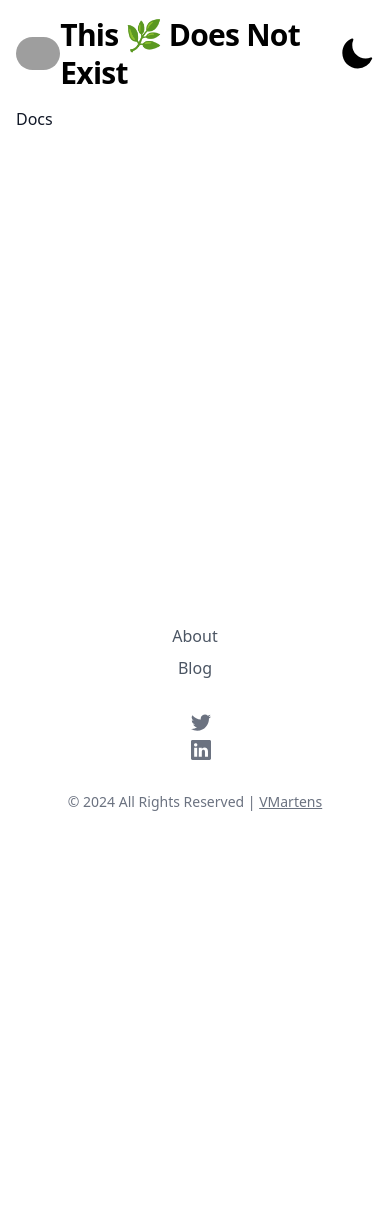
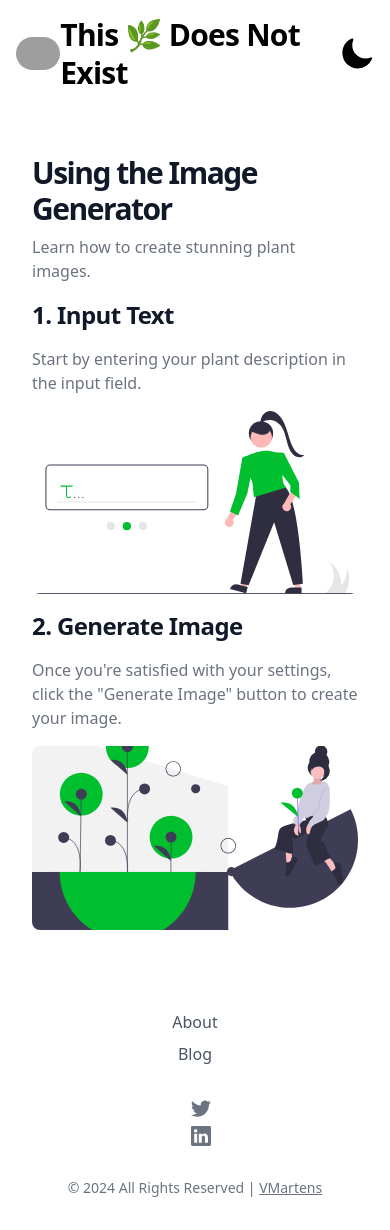
Before and after one commit to Neonize/ThisPlantDoesNotExist, a Next.js app: page /docs in a window 390 px wide. Before the commit the page ends 844 px from the top, so only its background shows below. Built offline with nearby package versions, Linux system fonts and the light colour scheme; grey boxes are pictures that could not be loaded.

Commit message:
write docs page basic form

```diff
--- a/app/docs/page.tsx
+++ b/app/docs/page.tsx
@@ -1,3 +1,55 @@
 export default function DocsPage() {
-  return <div>Docs</div>;
+  return (
+    <div className="w-full py-12 space-y-6 md:py-24">
+      <div className="container space-y-4 px-4 md:px-6">
+        <div className="space-y-2">
+          <h1 className="text-3xl font-bold tracking-tighter sm:text-4xl">Using the Image Generator</h1>
+          <p className="text-gray-500 md:text-xl/relaxed lg:text-base/relaxed xl:text-xl/relaxed dark:text-gray-400">
+            Learn how to create stunning plant images.
+          </p>
+        </div>
+        <div className="flex flex-col gap-4">
+          <div className="space-y-4">
+            <h2 className="text-2xl font-bold tracking-tight">1. Input Text</h2>
+            <p className="text-gray-500 md:text-xl/relaxed xl:text-base/relaxed dark:text-gray-400">
+              Start by entering your plant description in the input field.
+            </p>
+            <img
+              alt="Input Text"
+              className="mx-auto rounded-lg overflow-hidden object-cover object-center aspect-video sm:w-full md:order-last"
+              height="304"
+              src="images/undraw_text_field_htlv.svg"
+              width="540"
+            />
+          </div>
+          {/* <div className="space-y-4">
+            <h2 className="text-2xl font-bold tracking-tight">2. Select Styles</h2>
+            <p className="text-gray-500 md:text-xl/relaxed xl:text-base/relaxed dark:text-gray-400">
+              Choose from various styles, including different fonts, weights, and decorations to customize your text.
+            </p>
+          </div>
+          <img
+            alt="Select Styles"
+            className="mx-auto rounded-lg overflow-hidden object-cover object-center aspect-video sm:w-full"
+            height="304"
+            src="/placeholder.svg"
+            width="540"
+          /> */}
+          <div className="space-y-4">
+            <h2 className="text-2xl font-bold tracking-tight">2. Generate Image</h2>
+            <p className="text-gray-500 md:text-xl/relaxed xl:text-base/relaxed dark:text-gray-400">
+              Once you're satisfied with your settings, click the "Generate Image" button to create your image.
+            </p>
+            <img
+              alt="Generate Image"
+              className="mx-auto rounded-lg overflow-hidden object-cover object-center aspect-video sm:w-full"
+              height="304"
+              src="images/undraw_flowers_vx06.svg"
+              width="540"
+            />
+          </div>
+        </div>
+      </div>
+    </div>
+  )
 }
```
Also changed, not shown: public/images/undraw_flowers_vx06.svg (added), public/images/undraw_text_field_htlv.svg (added).
